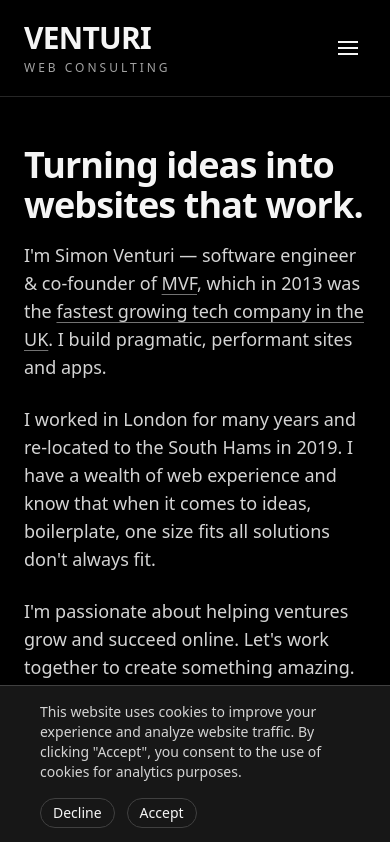
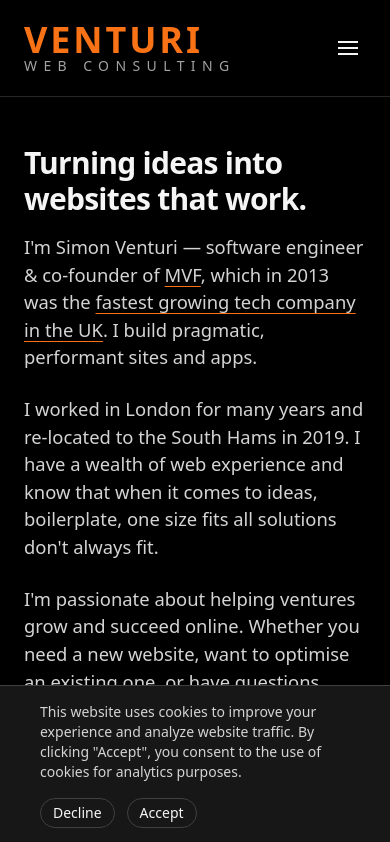
Before and after one commit to simonventuri/venturi-web-consulting, a Next.js app: page / in a window 390 px wide. Shown: the top 842 px of the page. Built offline with nearby package versions, Linux system fonts and the light colour scheme.

Commit message:
Added a little colour and fucked about with font weights etc.

```diff
--- a/app/contact/page.tsx
+++ b/app/contact/page.tsx
@@ -24,7 +24,6 @@
             <div>
               <h2 className="h2 mb-4">Let's talk</h2>
               <p className="text-neutral-300 mb-4">
-                Whether you need a new website, want to optimise an existing one, or have questions about a project,
                 I'm here to help. Drop me a line and I'll get back to you within 24 hours.
               </p>
               <a
--- a/app/globals.css
+++ b/app/globals.css
@@ -2,17 +2,56 @@
 @tailwind components;
 @tailwind utilities;
 
-:root { color-scheme: dark; }
-html, body { height: 100%; }
-body { @apply bg-black text-neutral-100; }
-a { @apply underline-offset-4 decoration-neutral-500 hover:decoration-neutral-200; }
+:root {
+    color-scheme: dark;
+}
 
-.container { @apply mx-auto max-w-3xl px-6; }
-.section { @apply py-12 sm:py-16; }
-.h1 { @apply text-4xl sm:text-5xl font-extrabold tracking-tight; }
-.h2 { @apply text-2xl sm:text-3xl font-bold tracking-tight; }
-.lead { @apply text-lg sm:text-xl text-neutral-300; }
-.card { @apply rounded-2xl border border-neutral-800 p-5 shadow-sm bg-neutral-950; }
-.badge { @apply inline-flex items-center gap-2 rounded-full border border-neutral-700 px-3 py-1 text-sm; }
-.grid-auto { @apply grid gap-4 sm:grid-cols-2; }
-hr { @apply border-neutral-800; }
+html,
+body {
+    height: 100%;
+}
+
+body {
+    @apply bg-black text-neutral-100;
+}
+
+a {
+    @apply underline-offset-4 decoration-orange-500 hover:decoration-orange-400;
+}
+
+.container {
+    @apply mx-auto max-w-3xl px-6;
+}
+
+.section {
+    @apply py-12 sm:py-16;
+}
+
+.h1 {
+    @apply text-3xl sm:text-4xl font-bold tracking-tight;
+}
+
+.h2 {
+    @apply text-2xl sm:text-3xl font-bold tracking-tight;
+}
+
+.lead {
+    @apply text-neutral-300;
+    font-size: 1.15em;
+}
+
+.card {
+    @apply rounded-2xl border border-neutral-800 p-5 shadow-sm bg-neutral-950;
+}
+
+.badge {
+    @apply inline-flex items-center gap-2 rounded-full border border-neutral-700 px-3 py-1 text-sm;
+}
+
+.grid-auto {
+    @apply grid gap-4 sm:grid-cols-2;
+}
+
+hr {
+    @apply border-neutral-800;
+}
--- a/app/layout.tsx
+++ b/app/layout.tsx
@@ -61,8 +61,8 @@
         <header className="border-b border-neutral-800 relative">
           <div className="container flex items-center justify-between py-5">
             <Link href="/" className="leading-none hover:opacity-80 transition-opacity">
-              <div className="font-extrabold tracking-tight text-3xl sm:text-4xl">VENTURI</div>
-              <div className="tracking-[0.25em] text-xs sm:text-sm mt-1 text-neutral-400">WEB CONSULTING</div>
+              <div className="font-extrabold tracking-[0.18rem] text-4xl sm:text-5xl text-orange-500">VENTURI</div>
+              <div className="tracking-[0.4rem] text-sm sm:text-base -mt-1 text-neutral-400">WEB CONSULTING</div>
             </Link>
             <Navigation />
           </div>
--- a/app/page.tsx
+++ b/app/page.tsx
@@ -24,7 +24,7 @@
           <h1 className="h1 mb-4">Turning ideas into<br />websites that work.</h1>
           <p className="lead mb-6">I'm Simon Venturi — software engineer & co-founder of <a href="https://www.mvfglobal.com/" target="_blank" className="underline hover:text-white transition-colors">MVF</a>, which in 2013 was the <a href="https://www.hiscox.co.uk/business-blog/tech-track-100-mvf-became-fastest-growing-tech-company" target="_blank" className="underline hover:text-white transition-colors">fastest growing tech company in the UK</a>. I build pragmatic, performant sites and apps.</p>
           <p className="lead mb-6">I worked in London for many years and re-located to the South Hams in 2019. I have a wealth of web experience and know that when it comes to ideas, boilerplate, one size fits all solutions don't always fit.</p>
-          <p className="lead mb-6">I'm passionate about helping ventures grow and succeed online. Let's work together to create something amazing.</p>
+          <p className="lead mb-6">I'm passionate about helping ventures grow and succeed online. Whether you need a new website, want to optimise an existing one, or have questions about a project, I'm here to help. </p>
           <div className="flex gap-3 mb-8">
             <a href="mailto:simon@venturiwebconsulting.com" className="badge hover:bg-neutral-900">Email me</a>
             <a href="/projects" className="badge hover:bg-neutral-900">Projects</a>
```
Also changed, not shown: app/projects/tapestry/TapestryClient.tsx (+4 -6 lines).
